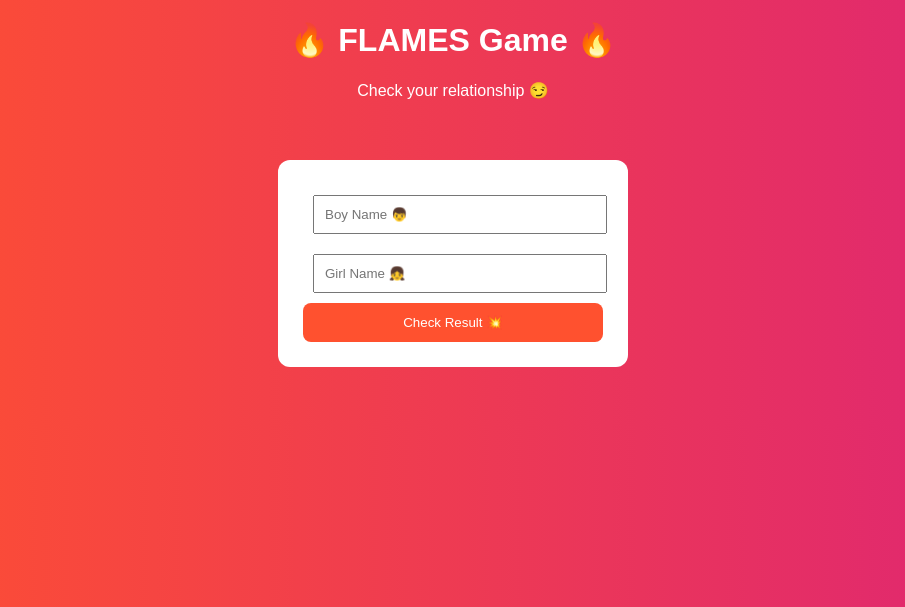
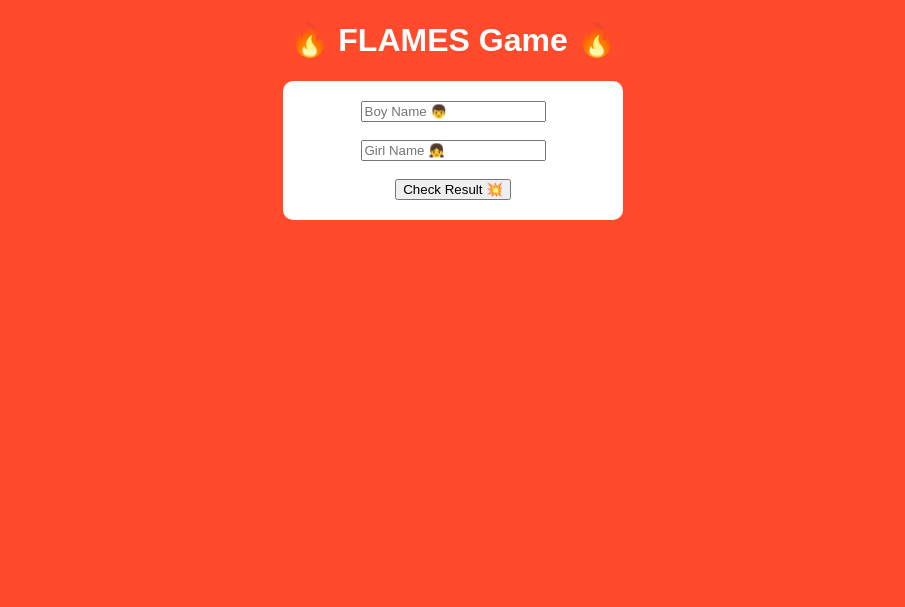
Before and after one commit to ashok8501/game, a FastAPI app: page / in a window 1280 px wide. Shown: the top 607 px of the page, without its empty margins (187-1092 px from the left). Run offline with FastAPI, Linux system fonts and the light colour scheme.

Commit message:
final working code

```diff
--- a/main.py
+++ b/main.py
@@ -5,6 +5,32 @@ from db import get_connection
 
 app = FastAPI()
 templates = Jinja2Templates(directory="templates")
+
+
+# ✅ AUTO CREATE TABLE
+@app.on_event("startup")
+def create_table():
+    try:
+        conn = get_connection()
+        cursor = conn.cursor()
+
+        cursor.execute("""
+            CREATE TABLE IF NOT EXISTS flames_data (
+                id SERIAL PRIMARY KEY,
+                boy_name TEXT,
+                girl_name TEXT,
+                result TEXT
+            );
+        """)
+
+        conn.commit()
+        cursor.close()
+        conn.close()
+
+        print("✅ Table ready")
+
+    except Exception as e:
+        print("❌ DB ERROR:", e)
 
 
 # 🔥 FLAMES LOGIC
@@ -32,47 +58,55 @@ def flames_result(name1, name2):
     return flames[0]
 
 
-# 🏠 Home Page
+# 🏠 HOME PAGE
 @app.get("/", response_class=HTMLResponse)
 def home(request: Request):
     return templates.TemplateResponse("index.html", {"request": request})
 
 
-# 📩 Submit Form
+# 📩 SUBMIT FORM
 @app.post("/submit", response_class=HTMLResponse)
 def submit(request: Request, boy_name: str = Form(...), girl_name: str = Form(...)):
-    result = flames_result(boy_name, girl_name)
+    try:
+        result = flames_result(boy_name, girl_name)
 
-    conn = get_connection()
-    cursor = conn.cursor()
+        conn = get_connection()
+        cursor = conn.cursor()
 
-    cursor.execute(
-        "INSERT INTO flames_data (boy_name, girl_name, result) VALUES (%s, %s, %s)",
-        (boy_name, girl_name, result)
-    )
+        cursor.execute(
+            "INSERT INTO flames_data (boy_name, girl_name, result) VALUES (%s, %s, %s)",
+            (boy_name, girl_name, result)
+        )
 
-    conn.commit()
-    cursor.close()
-    conn.close()
+        conn.commit()
+        cursor.close()
+        conn.close()
 
-    return templates.TemplateResponse("result.html", {
-        "request": request,
-        "boy_name": boy_name,
-        "girl_name": girl_name,
-        "result": result
-    })
+        return templates.TemplateResponse("result.html", {
+            "request": request,
+            "boy_name": boy_name,
+            "girl_name": girl_name,
+            "result": result
+        })
+
+    except Exception as e:
+        return {"error": str(e)}
 
 
-# 📊 View Data API
+# 📊 VIEW DATA
 @app.get("/data")
 def get_data():
-    conn = get_connection()
-    cursor = conn.cursor()
+    try:
+        conn = get_connection()
+        cursor = conn.cursor()
 
-    cursor.execute("SELECT * FROM flames_data")
-    data = cursor.fetchall()
+        cursor.execute("SELECT * FROM flames_data")
+        data = cursor.fetchall()
 
-    cursor.close()
-    conn.close()
+        cursor.close()
+        conn.close()
 
-    return data
+        return data
+
+    except Exception as e:
+        return {"error": str(e)}
--- a/templates/index.html
+++ b/templates/index.html
@@ -2,50 +2,14 @@
 <html>
 <head>
     <title>🔥 FLAMES Game 🔥</title>
-    <style>
-        body {
-            font-family: Arial;
-            text-align: center;
-            background: linear-gradient(to right, #ff512f, #dd2476);
-            color: white;
-        }
-
-        form {
-            background: white;
-            color: black;
-            padding: 25px;
-            margin: 60px auto;
-            width: 300px;
-            border-radius: 12px;
-        }
-
-        input {
-            width: 90%;
-            padding: 10px;
-            margin: 10px;
-        }
-
-        button {
-            background: #ff512f;
-            color: white;
-            padding: 12px;
-            border: none;
-            width: 100%;
-            border-radius: 8px;
-            cursor: pointer;
-        }
-    </style>
 </head>
-
-<body>
+<body style="text-align:center; font-family:Arial; background:#ff4b2b; color:white;">
 
 <h1>🔥 FLAMES Game 🔥</h1>
-<p>Check your relationship 😏</p>
 
-<form action="/submit" method="post">
-    <input type="text" name="boy_name" placeholder="Boy Name 👦" required>
-    <input type="text" name="girl_name" placeholder="Girl Name 👧" required>
-
+<form action="/submit" method="post" style="background:white; color:black; padding:20px; width:300px; margin:auto; border-radius:10px;">
+    <input type="text" name="boy_name" placeholder="Boy Name 👦" required><br><br>
+    <input type="text" name="girl_name" placeholder="Girl Name 👧" required><br><br>
     <button type="submit">Check Result 💥</button>
 </form>
 
```
Also changed, not shown: db.py (+8 -4 lines), templates/result.html (+7 -30 lines).
